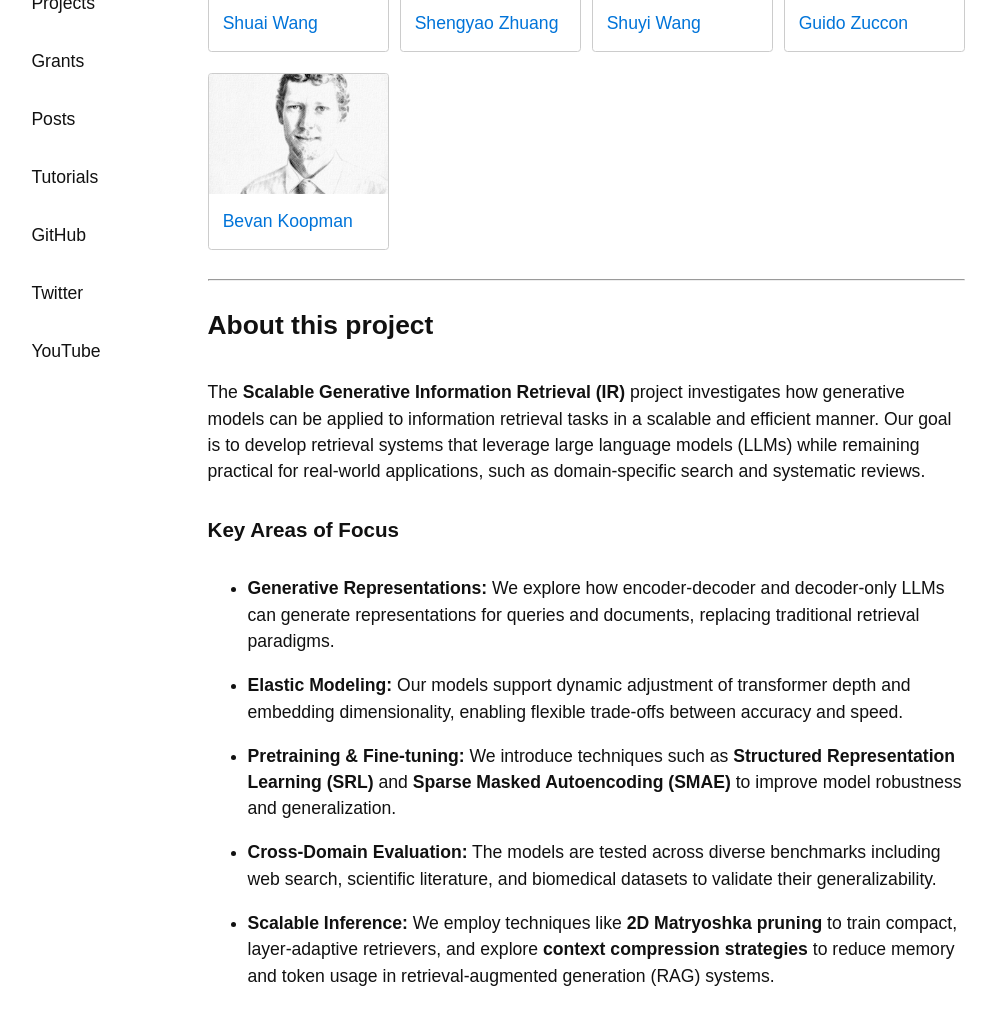
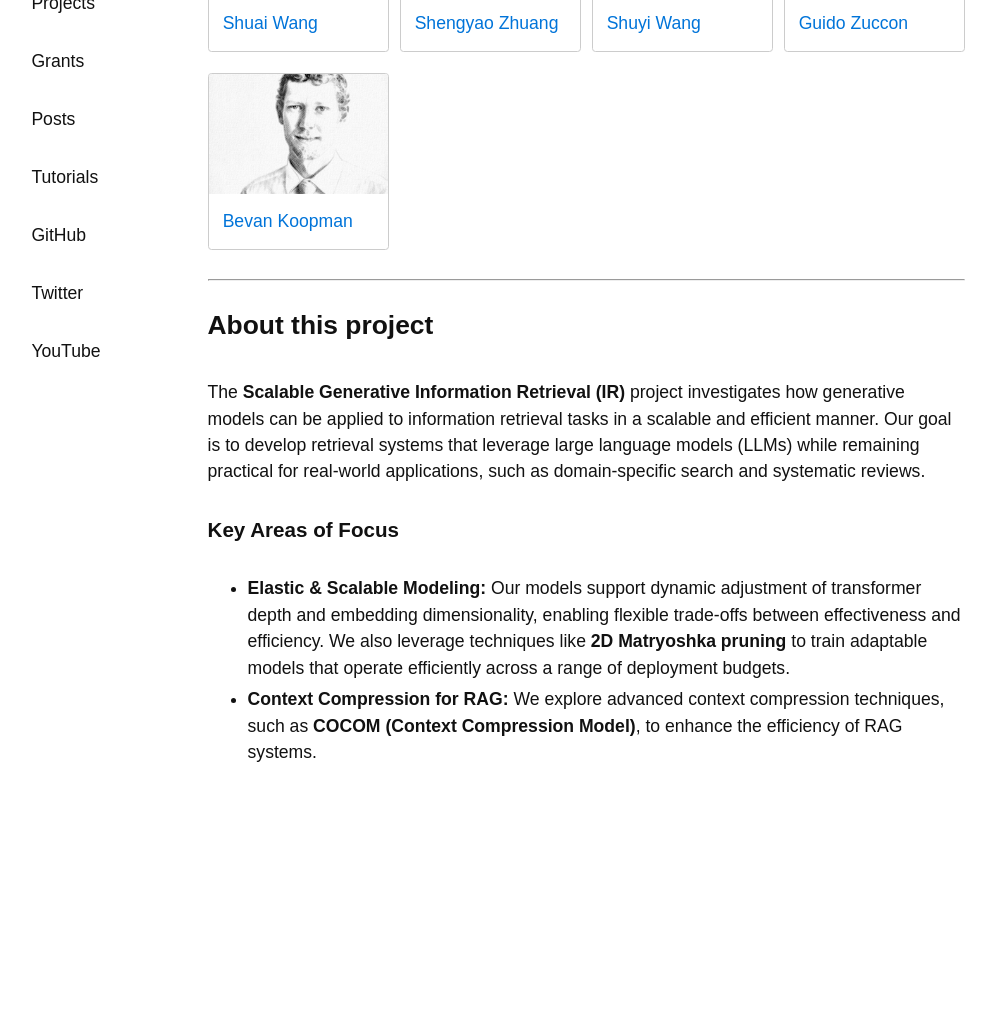
Before and after one commit to ielab/ielab.github.io, a Jekyll site: the page built from _projects/scalable-gen-ir.md, in a window 1280 px wide, cut to the strip 278-1295 px from the top of the page. Shown: the whole strip, without its empty margins (155-1151 px from the left). Built offline with Jekyll 4.4.1, drawn with Linux system fonts in a browser that asks for light colours; after the commit the page ends 1072 px from its top, so only the background shows below that.

Commit message:
Update scalable-gen-ir.md

```diff
--- a/_projects/scalable-gen-ir.md
+++ b/_projects/scalable-gen-ir.md
@@ -10,12 +10,5 @@ people: [shuai-wang, shengyao-zhuang, shuyi-wang, guido-zuccon, bevan-koopman]
 The **Scalable Generative Information Retrieval (IR)** project investigates how generative models can be applied to information retrieval tasks in a scalable and efficient manner. Our goal is to develop retrieval systems that leverage large language models (LLMs) while remaining practical for real-world applications, such as domain-specific search and systematic reviews.
 
 ### Key Areas of Focus
-- **Generative Representations:** We explore how encoder-decoder and decoder-only LLMs can generate representations for queries and documents, replacing traditional retrieval paradigms.
-
-- **Elastic Modeling:** Our models support dynamic adjustment of transformer depth and embedding dimensionality, enabling flexible trade-offs between accuracy and speed.
-
-- **Pretraining & Fine-tuning:** We introduce techniques such as **Structured Representation Learning (SRL)** and **Sparse Masked Autoencoding (SMAE)** to improve model robustness and generalization.
-
-- **Cross-Domain Evaluation:** The models are tested across diverse benchmarks including web search, scientific literature, and biomedical datasets to validate their generalizability.
-
-- **Scalable Inference:** We employ techniques like **2D Matryoshka pruning** to train compact, layer-adaptive retrievers, and explore **context compression strategies** to reduce memory and token usage in retrieval-augmented generation (RAG) systems.
+- **Elastic & Scalable Modeling:** Our models support dynamic adjustment of transformer depth and embedding dimensionality, enabling flexible trade-offs between effectiveness and efficiency. We also leverage techniques like **2D Matryoshka pruning** to train adaptable models that operate efficiently across a range of deployment budgets.
+- **Context Compression for RAG:** We explore advanced context compression techniques, such as **COCOM (Context Compression Model)**, to enhance the efficiency of RAG systems.
```
